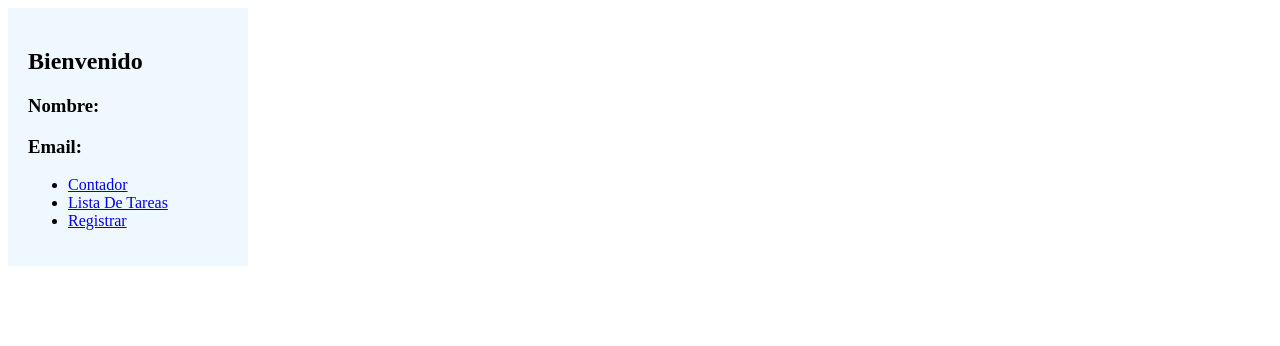
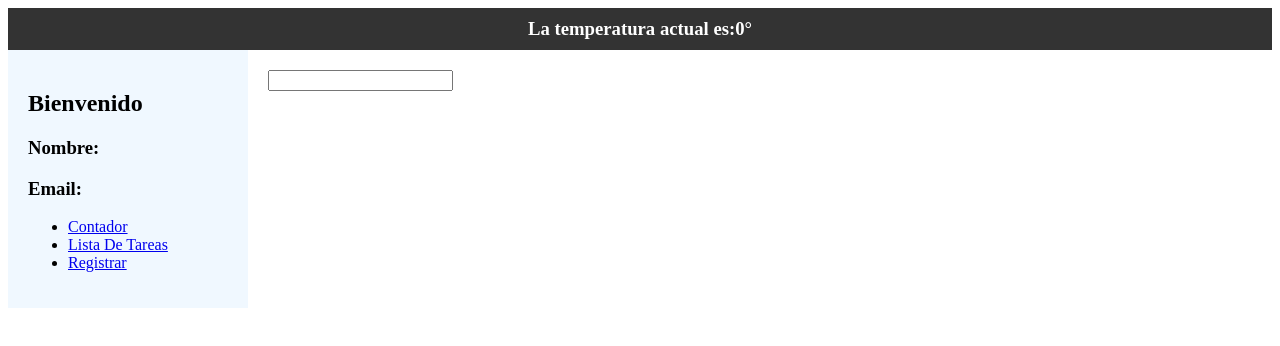
Before and after one commit to AlfredoVerdin/proyecto-vue, a Vue app: page / in a window 1280 px wide. Shown: the top 346 px of the page. Built offline with nearby package versions, Linux system fonts and the light colour scheme; no server answers.

Commit message:
Se trabaja con libreria pinia para guardar datos, se comparte información entre componentes padre - Hijo.

```diff
--- a/package.json
+++ b/package.json
@@ -14,6 +14,7 @@
   },
   "dependencies": {
     "@vee-validate/yup": "^4.15.1",
+    "axios": "^1.13.2",
     "pinia": "^3.0.3",
     "vee-validate": "^4.15.1",
     "vue": "^3.5.22",
--- /dev/null
+++ b/src/components/Header.vue
@@ -0,0 +1,33 @@
+<template>
+    <div class="header">
+        {{ mensajeRecibido }}<weather></weather>
+    </div>
+</template>
+
+<script setup>
+import Weather from './Weather.vue';
+import { defineProps, ref, watch } from 'vue';
+const props = defineProps(['mensaje']);
+const mensajeRecibido = ref(props.mensaje);
+watch(() => props.mensaje, (newValue)=> {
+    mensajeRecibido.value = newValue;
+})
+</script>
+
+<style scoped>
+.header {
+    display: flex;
+    justify-content: center;
+    align-items: center;
+    padding: 10px 20px;
+    top: 0;
+    right: 0;
+    left: 0;
+    background-color: #333;
+    color: white;
+}
+
+h3 {
+    margin: 0px;
+}
+</style>
--- a/src/components/Sidebar.vue
+++ b/src/components/Sidebar.vue
@@ -1,8 +1,8 @@
 <template>
     <div class="sidebar">
         <h2>Bienvenido</h2>
-        <h3>Nombre: {{nombre}}</h3>
-        <h3>Email: {{email}}</h3>
+        <h3>Nombre: {{registrarStore.nombre}}</h3>
+        <h3>Email: {{registrarStore.email}}</h3>
         <ul>
         <li><router-link to="/contador">Contador</router-link></li>
         <li><router-link to="/lista-de-tareas">Lista De Tareas</router-link></li>
@@ -12,16 +12,9 @@
 </template>
 <script setup>
 import { useRegistrarStore } from '@/modules/registro/stores/registrarStore';
-import { ref, watch } from 'vue';
+
 const registrarStore = useRegistrarStore();
-const nombre =ref(registrarStore.nombre.value);
-const email =ref(registrarStore.email.value);
-watch(() => registrarStore.nombre, (newValue) => {
-    nombre.value = newValue;
-});
-watch(() => registrarStore.email, (newValue) => {
-    email.value = newValue;
-});
+
 </script>
 <style>
 .sidebar {
--- /dev/null
+++ b/src/components/Weather.vue
@@ -0,0 +1,21 @@
+<template>
+
+    <h3>La temperatura actual es:{{weatherStore.temperatura}}°</h3>
+
+</template>
+
+<script setup>
+import { useWeather } from '../composables/useWeather';
+import { onMounted } from 'vue';
+import { useWeatherStore } from '../stores/weatherStore';
+
+const weatherStore = useWeatherStore();
+
+onMounted (()=>{
+    useWeather();
+})
+</script>
+
+<style scoped>
+
+</style>
--- /dev/null
+++ b/src/composables/useWeather.js
@@ -0,0 +1,8 @@
+import {useWeatherStore} from '../stores/weatherStore';
+import {getTemperatura} from '../helpers/getWeather.js';
+
+export const useWeather = async() => {
+    const temperatura = await getTemperatura();
+    const weatherStore = useWeatherStore();
+    weatherStore.temperatura = temperatura;
+}
--- /dev/null
+++ b/src/helpers/getWeather.js
@@ -0,0 +1,9 @@
+import axios from "axios"
+
+const API_URL = 'https://api.open-meteo.com/v1/forecast?latitude=21.8823&longitude=-102.2826&current=temperature_2m&timezone=auto&forecast_days=1';
+
+export const getTemperatura = async() => {
+    const respuesta = await axios.get(API_URL);
+    const nuevaTemperatura = respuesta.data.current.temperature_2m;
+    return nuevaTemperatura;
+};
--- /dev/null
+++ b/src/stores/weatherStore.js
@@ -0,0 +1,10 @@
+import { defineStore } from "pinia";
+import { ref } from "vue";
+
+export const useWeatherStore = defineStore('weather', () =>{
+    const temperatura = ref(0);
+    const setTemperatura = (temp) =>{
+        temperatura.value = temp;
+    }
+    return {temperatura, setTemperatura};
+});
--- a/src/views/MainView.vue
+++ b/src/views/MainView.vue
@@ -1,14 +1,19 @@
 <template>
-<div class="container">
-    <Sidebar></Sidebar>
-    <div class="content">
-        <router-view></router-view>
-
+    <Header :mensaje="texto"></Header>
+    <div class="container">
+        <Sidebar></Sidebar>
+        <div class="content">
+            <input type="texto" v-model="texto">
+            {{ texto }}
+            <router-view></router-view>
+        </div>
     </div>
-</div>
 </template>
 <script setup>
 import Sidebar from '@/components/Sidebar.vue';
+import Header from '@/components/Header.vue';
+import {ref} from 'vue';
+const texto = ref('');
 </script>
 <style>
 .container {
```
Also changed, not shown: src/stores/counter.js (deleted, +0 -12 lines), 1 other file (tests, documents, lock files or other folders).
